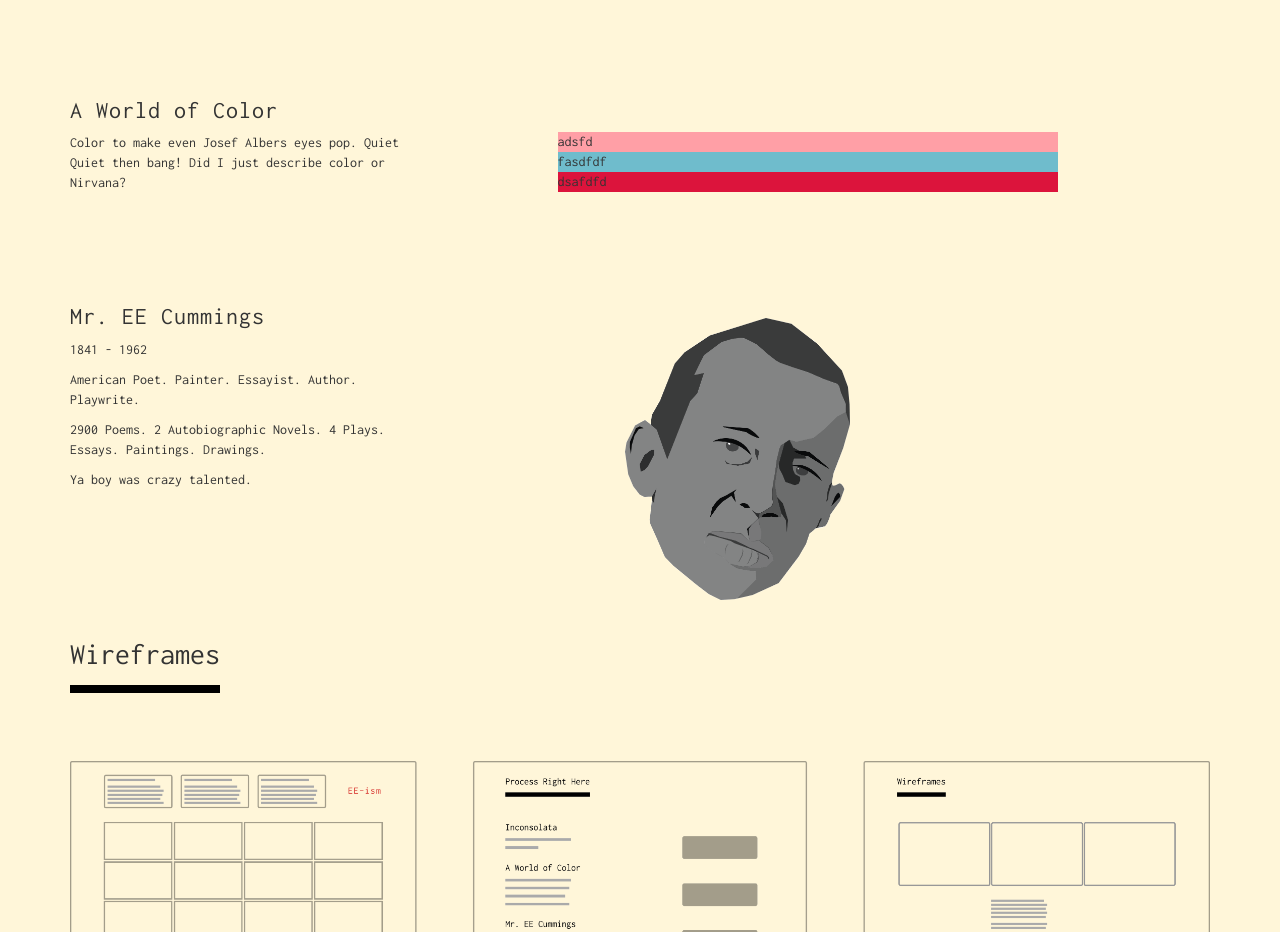
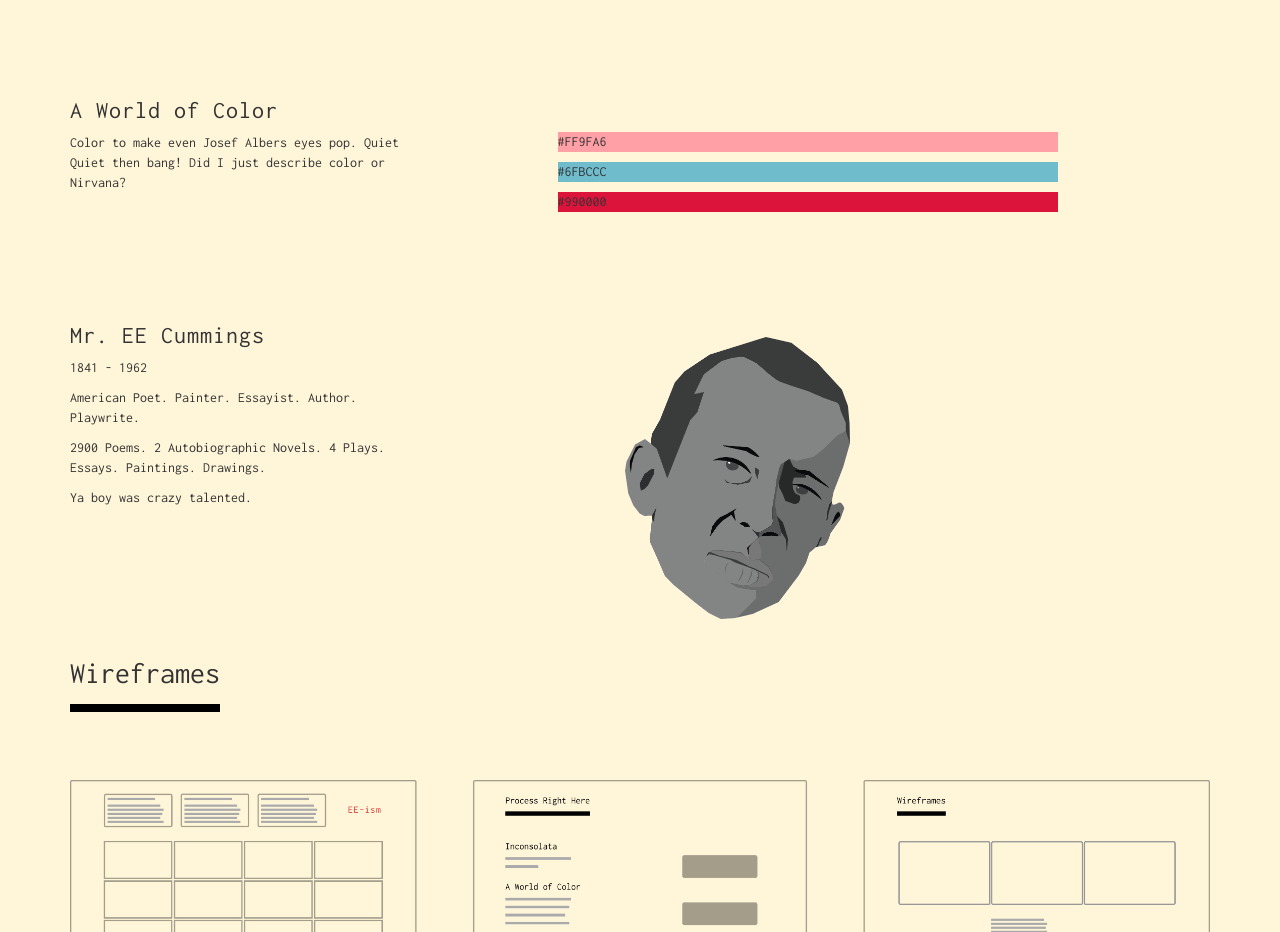
Before and after one commit to peetparka/eewebsite, a plain HTML site: page index.html in a window 1280 px wide. Shown: the part 945-1877 px from the top of the page. Drawn offline with Linux system fonts and the light colour scheme.

Commit message:
switched up a couple of color names

```diff
--- a/index.html
+++ b/index.html
@@ -109,9 +109,9 @@
                  <p>Color to make even Josef Albers eyes pop. Quiet Quiet then bang! Did I just describe color or Nirvana?</p>
              </div>
              <div class="col-md-7 col-md-offset-1">
-                 <div class="c-1">adsfd</div>
-                 <div class="c-2">fasdfdf</div>
-                 <div class="c-3">dsafdfd</div>
+                 <div class="c-1"><p>#FF9FA6</p></div>
+                 <div class="c-2"><p>#6FBCCC</p></div>
+                 <div class="c-3"><p>#990000</p></div>
              </div>
          </div>
      </div>
```
